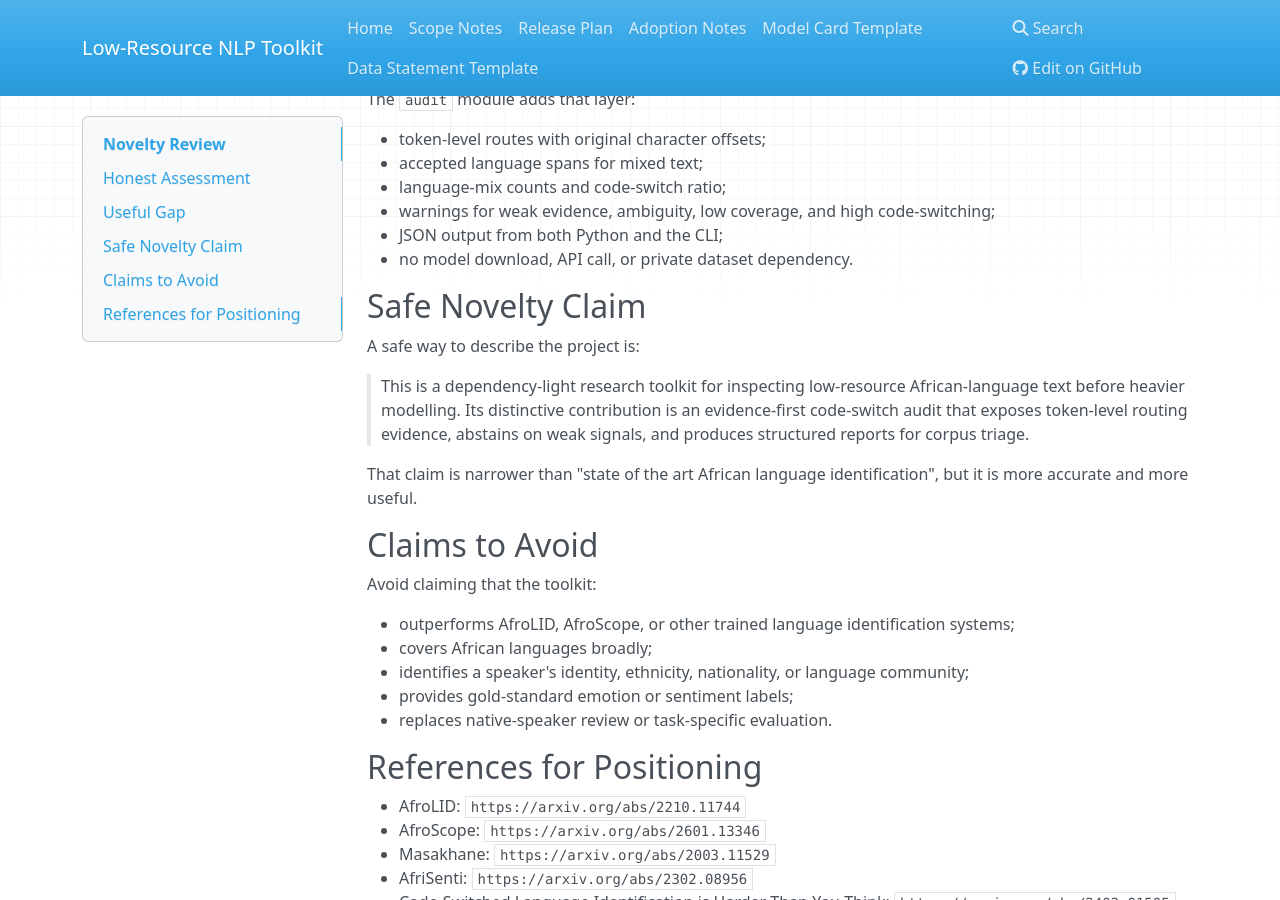
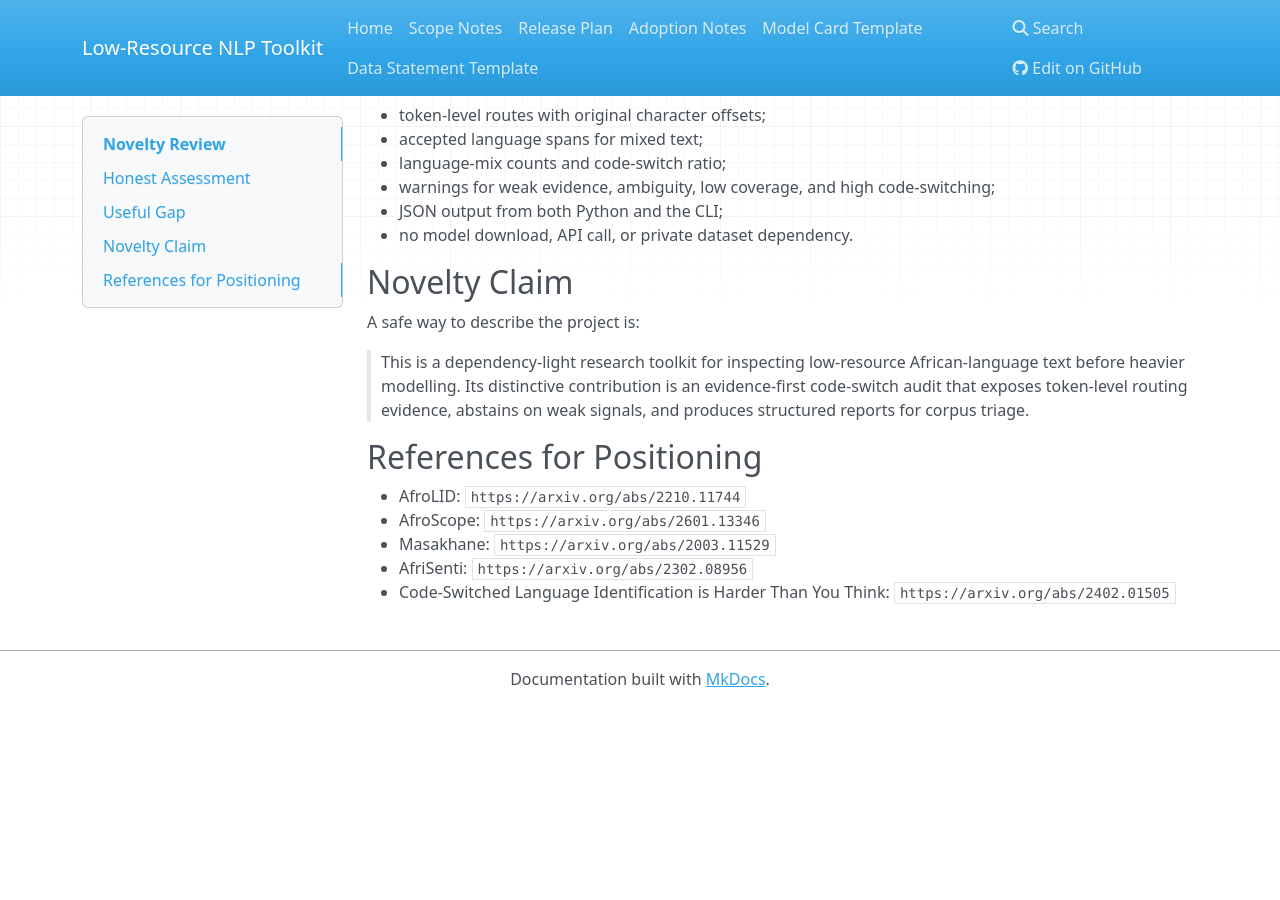
Before and after one commit to oyinkanchekwas/low-resource-nlp-toolkit, an MkDocs documentation site: the page built from docs/novelty_review.md, in a window 1280 px wide and 900 px high, scrolled down 756 px. Built offline with MkDocs 1.6.1, drawn with Linux system fonts in a browser that asks for light colours; nearby versions of some CDN libraries; after the commit the page ends 1463 px from its top, so only the background shows below that; some of the changed text lies outside the part shown.

Commit message:
Revise claims
Updated the novelty review document to clarify the project's novelty claim.

```diff
--- a/docs/novelty_review.md
+++ b/docs/novelty_review.md
@@ -1,6 +1,6 @@
 # Novelty Review
 
-This note records the project's current novelty claim and its limits. It is deliberately conservative: a useful public tool is stronger than an inflated claim.
+This note records the project's current novelty claim and its limits.
 
 ## Honest Assessment
 
@@ -28,23 +28,11 @@ The `audit` module adds that layer:
 - JSON output from both Python and the CLI;
 - no model download, API call, or private dataset dependency.
 
-## Safe Novelty Claim
+## Novelty Claim
 
 A safe way to describe the project is:
 
 > This is a dependency-light research toolkit for inspecting low-resource African-language text before heavier modelling. Its distinctive contribution is an evidence-first code-switch audit that exposes token-level routing evidence, abstains on weak signals, and produces structured reports for corpus triage.
-
-That claim is narrower than "state of the art African language identification", but it is more accurate and more useful.
-
-## Claims to Avoid
-
-Avoid claiming that the toolkit:
-
-- outperforms AfroLID, AfroScope, or other trained language identification systems;
-- covers African languages broadly;
-- identifies a speaker's identity, ethnicity, nationality, or language community;
-- provides gold-standard emotion or sentiment labels;
-- replaces native-speaker review or task-specific evaluation.
 
 ## References for Positioning
 
```
